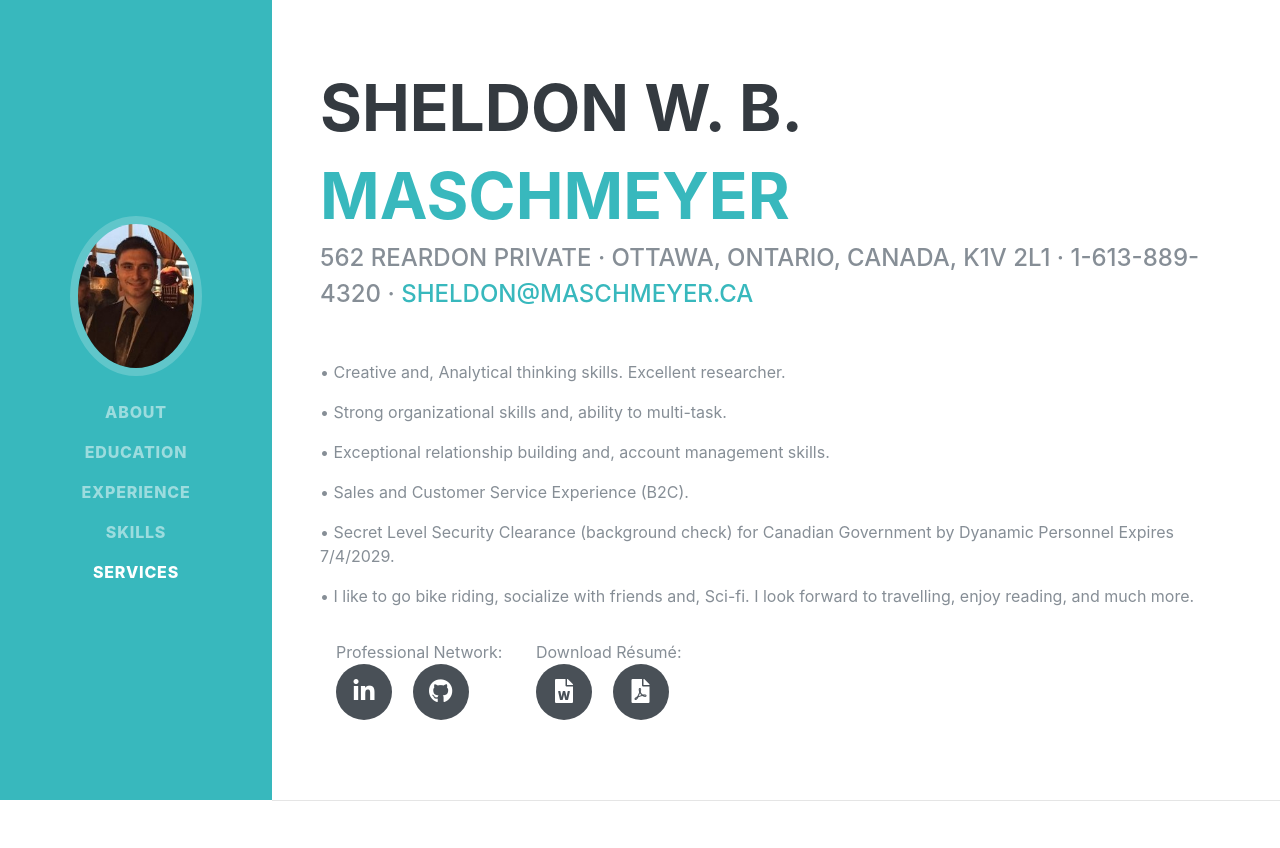
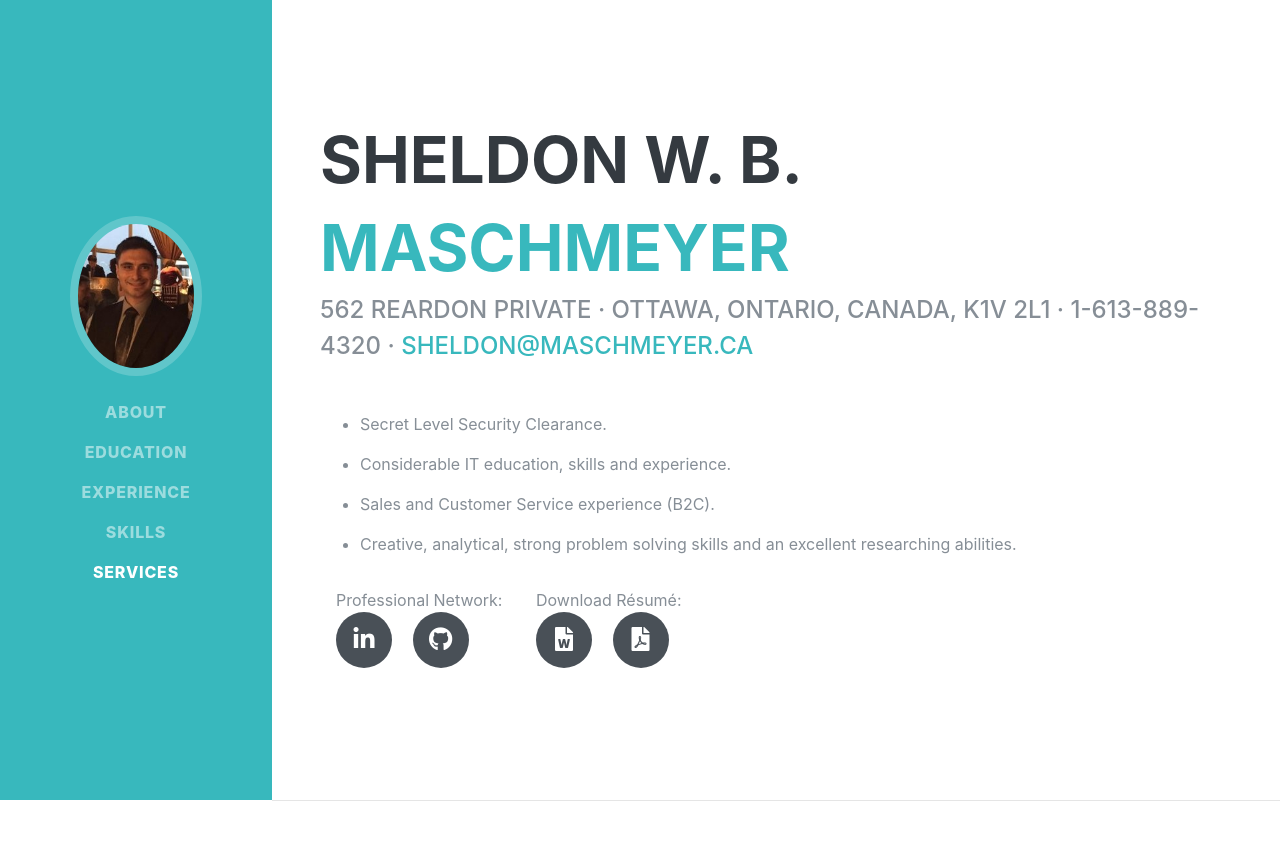
Before and after one commit to sheldonmaschmeyer/website-sheldon, a PHP site: page / in a window 1280 px wide. Shown: the top 848 px of the page. Run offline with PHP 8.4, Linux system fonts and the light colour scheme; some web fonts are replaced.

Commit message:
updated profile

```diff
--- /dev/null
+++ b/ExportWeb/profile.txt
@@ -0,0 +1,4 @@
+    • Secret Level Security Clearance.
+    • Considerable IT education, skills and experience.
+    • Sales and Customer Service experience (B2C).
+    • Creative, analytical, strong problem solving skills and an excellent researching abilities.
--- a/index.php
+++ b/index.php
@@ -75,12 +75,11 @@
         <div class="subheading mb-5">562 Reardon Private · Ottawa, Ontario, Canada, K1V 2L1 · 1-613-889-4320 ·
           <a href="mailto:sheldon@maschmeyer.ca">sheldon@maschmeyer.ca</a>
         </div>
-          <p class="double">• Creative and, Analytical thinking skills. Excellent researcher.</p>
-          <p class="double">• Strong organizational skills and, ability to multi-task.</p>
-          <p class="double">• Exceptional relationship building and, account management skills.</p>
-          <p class="double">• Sales and Customer Service Experience (B2C).</p>
-          <p class="double">• Secret Level Security Clearance (background check) for Canadian Government by Dyanamic Personnel Expires 7/4/2029.</p>
-          <p class="double">• I like to go bike riding, socialize with friends and, Sci-fi. I look forward to travelling, enjoy reading, and much more.</p>
+        <ul><?php
+            $file = file_get_contents('ExportWeb/profile.txt');
+            $file = str_replace("•", "<p><li>", $file);
+            echo $file;
+            ?> </ul>
         <div class="social-icons dont-print p-3" style="width: 200px; float: left">
           Professional Network:
           <a href="https://www.linkedin.com/in/sheldonmaschmeyer/">
```
